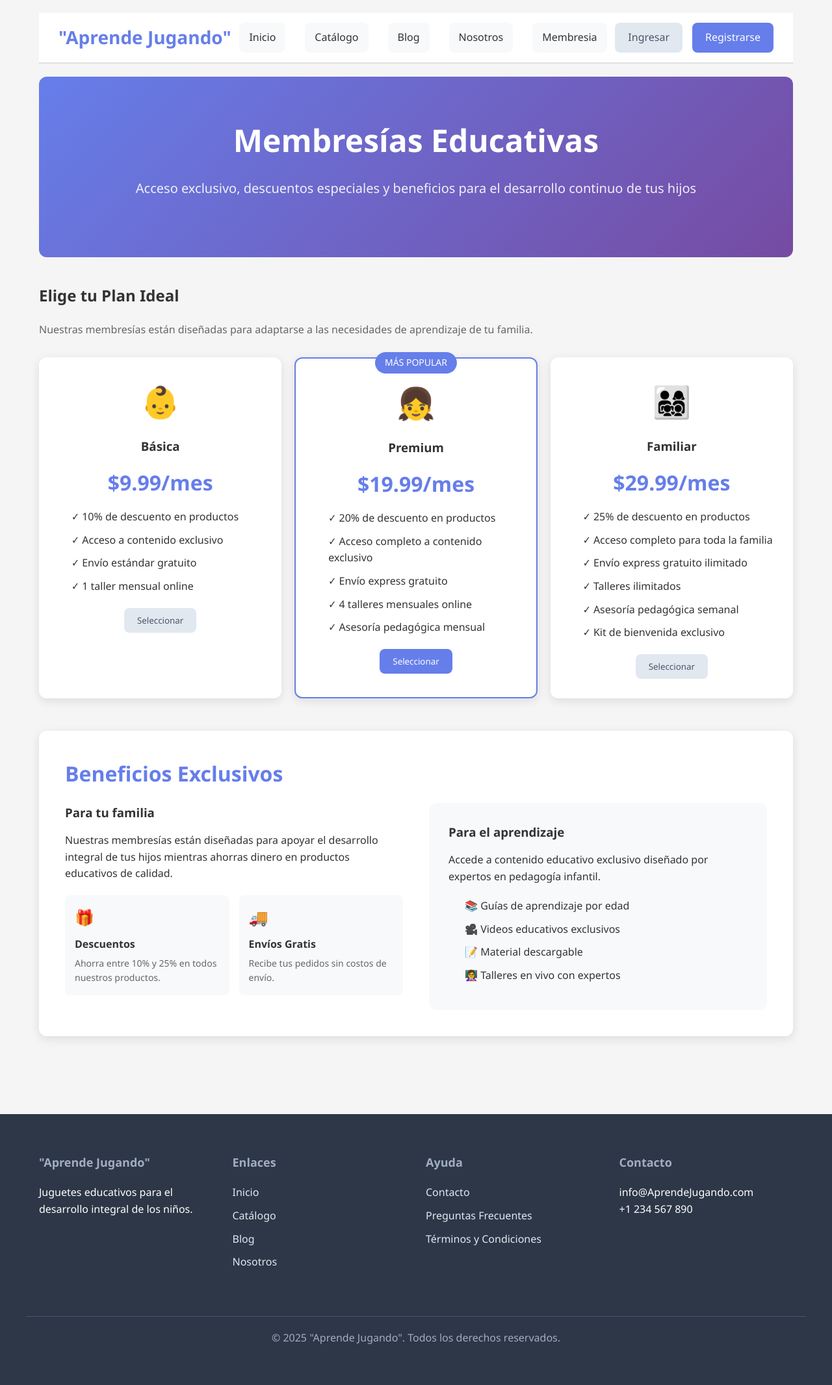
After one commit to Cazariny/Aprender_Jugando, a Django app: page /membresia/ in a window 1280 px wide. The commit adds this page. Shown: the whole page at 65% size. Run offline with Django 5.2, Linux system fonts and the light colour scheme.

Commit message:
Agregar pagina de membresias, fix blog

```diff
--- a/AprenderJugando/urls.py
+++ b/AprenderJugando/urls.py
@@ -20,18 +20,19 @@ from django.conf import settings
 from contenido import views
 from api import views as views_api
 from contenido.views import registro
-from api import views as api_views
 
 
 urlpatterns = [
-    path('admin/', admin.site.urls),
+     path('admin/', admin.site.urls),
     path('', views.home, name='home'),
     path('acerca/', views.about, name='acerca'),
     path('blog/', views_api.BlogCategory, name='Blog'),
     path('blog/<slug:slug>', views_api.BlogDetail, name='BlogDetail'),
-     path('login/', api_views.login, name='login'),
-    path('logout/', api_views.logout_view, name='logout'),
-    path('registro/', api_views.registro, name='registro'),
+    path('login/', views_api.login, name='login'),
+    path('login/', views_api.login, name='login'),
+    path('logout/', views_api.logout_view, name='logout'),
+    path('registro/', views_api.registro, name='registro'),
+    path('membresia/', views_api.membresia, name='membresia'),
     path('catalogo/', views_api.catalogo, name='catalogo'),
     path('producto/<int:producto_id>/', views_api.detalle_producto, name='detalle_producto'),
     path('agregar-al-carrito/<int:producto_id>/', views_api.agregar_al_carrito, name='agregar_al_carrito'),
--- a/api/models.py
+++ b/api/models.py
@@ -4,8 +4,7 @@ from django.db import models
 class UsuarioPersonalizado(AbstractUser):
     OPCIONES_MEMBRESIA = [
         ('regular', 'Usuario regular'),
-        ('teacher', 'Docente'),
-        ('institution', 'Institución educativa'),
+        ('premium', 'Usuario Premium'),
     ]
 
     tipo_membresia = models.CharField(
--- a/api/views.py
+++ b/api/views.py
@@ -46,9 +46,16 @@ def BlogCategory(request):
     return render(request, "blog/blog.html", context)
 
 
+
 def BlogDetail(request, slug):
     # Obtener el post publicado o mostrar 404 si no existe o no está publicado
     post = get_object_or_404(BlogPost, slug=slug, es_publicado=True)
+
+    # Verificar si el usuario no es premium
+    if not request.user.is_authenticated or not request.user.tipo_Membresia == 'premium':
+        # Agregar un mensaje y redirigir al blog.
+        messages.info(request, 'Este contenido es solo para miembros premium. Por favor, inicia sesión o actualiza tu membresía para verlo.')
+        return redirect('Blog')
 
     # Incrementar el contador de vistas
     BlogPost.objects.filter(pk=post.pk).update(vistas=F('vistas') + 1)
@@ -310,3 +317,7 @@ def checkout(request):
     }
 
     return render(request, 'carrito/checkout.html', context)
+
+
+def membresia(request):
+    return render(request, "membresia/membresia.html")
--- /dev/null
+++ b/contenido/templates/membresia/membresia.html
@@ -0,0 +1,98 @@
+{% extends 'base.html' %}
+
+{% block title %}Blog - "Aprende Jugando"{% endblock %}
+
+{% block content %}
+<div class="hero-banner" style="margin-bottom: 40px;">
+            <h1 class="hero-title">Membresías Educativas</h1>
+            <p class="hero-subtitle">Acceso exclusivo, descuentos especiales y beneficios para el desarrollo continuo de tus hijos</p>
+        </div>
+
+        <!-- Membership Plans -->
+        <div style="margin-bottom: 50px;">
+            <h2 style="margin-bottom: 20px;">Elige tu Plan Ideal</h2>
+            <p style="margin-bottom: 30px; color: #666;">Nuestras membresías están diseñadas para adaptarse a las necesidades de aprendizaje de tu familia.</p>
+
+            <div class="quick-access" style="grid-template-columns: repeat(3, 1fr);">
+                <div class="quick-card" style="cursor: default;">
+                    <div class="quick-icon">👶</div>
+                    <h3 style="margin-bottom: 15px;">Básica</h3>
+                    <div style="font-size: 32px; font-weight: bold; color: #667eea; margin-bottom: 15px;">$9.99/mes</div>
+                    <ul style="text-align: left; list-style: none; margin-bottom: 20px;">
+                        <li style="margin-bottom: 10px; padding-left: 20px; position: relative;">✓ 10% de descuento en productos</li>
+                        <li style="margin-bottom: 10px; padding-left: 20px; position: relative;">✓ Acceso a contenido exclusivo</li>
+                        <li style="margin-bottom: 10px; padding-left: 20px; position: relative;">✓ Envío estándar gratuito</li>
+                        <li style="margin-bottom: 10px; padding-left: 20px; position: relative;">✓ 1 taller mensual online</li>
+                    </ul>
+                    <button class="btn btn-secondary">Seleccionar</button>
+                </div>
+
+                <div class="quick-card" style="cursor: default; border: 2px solid #667eea; position: relative;">
+                    <div style="position: absolute; top: -10px; left: 50%; transform: translateX(-50%); background: #667eea; color: white; padding: 5px 15px; border-radius: 20px; font-size: 14px;">MÁS POPULAR</div>
+                    <div class="quick-icon">👧</div>
+                    <h3 style="margin-bottom: 15px;">Premium</h3>
+                    <div style="font-size: 32px; font-weight: bold; color: #667eea; margin-bottom: 15px;">$19.99/mes</div>
+                    <ul style="text-align: left; list-style: none; margin-bottom: 20px;">
+                        <li style="margin-bottom: 10px; padding-left: 20px; position: relative;">✓ 20% de descuento en productos</li>
+                        <li style="margin-bottom: 10px; padding-left: 20px; position: relative;">✓ Acceso completo a contenido exclusivo</li>
+                        <li style="margin-bottom: 10px; padding-left: 20px; position: relative;">✓ Envío express gratuito</li>
+                        <li style="margin-bottom: 10px; padding-left: 20px; position: relative;">✓ 4 talleres mensuales online</li>
+                        <li style="margin-bottom: 10px; padding-left: 20px; position: relative;">✓ Asesoría pedagógica mensual</li>
+                    </ul>
+                    <button class="btn btn-primary">Seleccionar</button>
+                </div>
+
+                <div class="quick-card" style="cursor: default;">
+                    <div class="quick-icon">👨‍👩‍👧‍👦</div>
+                    <h3 style="margin-bottom: 15px;">Familiar</h3>
+                    <div style="font-size: 32px; font-weight: bold; color: #667eea; margin-bottom: 15px;">$29.99/mes</div>
+                    <ul style="text-align: left; list-style: none; margin-bottom: 20px;">
+                        <li style="margin-bottom: 10px; padding-left: 20px; position: relative;">✓ 25% de descuento en productos</li>
+                        <li style="margin-bottom: 10px; padding-left: 20px; position: relative;">✓ Acceso completo para toda la familia</li>
+                        <li style="margin-bottom: 10px; padding-left: 20px; position: relative;">✓ Envío express gratuito ilimitado</li>
+                        <li style="margin-bottom: 10px; padding-left: 20px; position: relative;">✓ Talleres ilimitados</li>
+                        <li style="margin-bottom: 10px; padding-left: 20px; position: relative;">✓ Asesoría pedagógica semanal</li>
+                        <li style="margin-bottom: 10px; padding-left: 20px; position: relative;">✓ Kit de bienvenida exclusivo</li>
+                    </ul>
+                    <button class="btn btn-secondary">Seleccionar</button>
+                </div>
+            </div>
+        </div>
+
+        <!-- Benefits Section -->
+        <div class="about-section" style="margin-bottom: 40px;">
+            <h2 class="about-title">Beneficios Exclusivos</h2>
+            <div class="about-content">
+                <div>
+                    <h3 style="margin-bottom: 15px;">Para tu familia</h3>
+                    <p style="line-height: 1.6; margin-bottom: 20px;">Nuestras membresías están diseñadas para apoyar el desarrollo integral de tus hijos mientras ahorras dinero en productos educativos de calidad.</p>
+
+                    <div style="display: flex; gap: 15px; margin-bottom: 20px;">
+                        <div style="flex: 1; background: #f8f9fa; padding: 15px; border-radius: 8px;">
+                            <div style="font-size: 24px; margin-bottom: 10px;">🎁</div>
+                            <h4 style="margin-bottom: 5px;">Descuentos</h4>
+                            <p style="font-size: 14px; color: #666;">Ahorra entre 10% y 25% en todos nuestros productos.</p>
+                        </div>
+                        <div style="flex: 1; background: #f8f9fa; padding: 15px; border-radius: 8px;">
+                            <div style="font-size: 24px; margin-bottom: 10px;">🚚</div>
+                            <h4 style="margin-bottom: 5px;">Envíos Gratis</h4>
+                            <p style="font-size: 14px; color: #666;">Recibe tus pedidos sin costos de envío.</p>
+                        </div>
+                    </div>
+                </div>
+
+                <div class="about-mission">
+                    <h3 style="margin-bottom: 15px;">Para el aprendizaje</h3>
+                    <p style="line-height: 1.6; margin-bottom: 20px;">Accede a contenido educativo exclusivo diseñado por expertos en pedagogía infantil.</p>
+
+                    <ul style="list-style: none;">
+                        <li style="margin-bottom: 10px; padding-left: 25px; position: relative;">📚 Guías de aprendizaje por edad</li>
+                        <li style="margin-bottom: 10px; padding-left: 25px; position: relative;">🎥 Videos educativos exclusivos</li>
+                        <li style="margin-bottom: 10px; padding-left: 25px; position: relative;">📝 Material descargable</li>
+                        <li style="margin-bottom: 10px; padding-left: 25px; position: relative;">👩‍🏫 Talleres en vivo con expertos</li>
+                    </ul>
+                </div>
+            </div>
+        </div>
+
+{% endblock %}
--- a/contenido/templates/partials/_header.html
+++ b/contenido/templates/partials/_header.html
@@ -3,10 +3,9 @@
     <nav class="nav-menu">
         <a href="{% url "home" %}" class="nav-item {% if request.resolver_match.url_name == 'home' %}active{% endif %}">Inicio</a>
         <a href="{% url "catalogo" %}" class="nav-item {% if request.resolver_match.url_name == 'catalog' %}active{% endif %}">Catálogo</a>
-        {% if user.is_authenticated and user.tipo_membresia != 'regular' %}
-            <a href="{% url "Blog" %}" class="nav-item {% if request.resolver_match.url_name == 'blog' %}active{% endif %}">Blog</a>
-         {% endif %}
+        <a href="{% url "Blog" %}" class="nav-item {% if request.resolver_match.url_name == 'blog' %}active{% endif %}">Blog</a>
         <a href="{% url "acerca" %}" class="nav-item {% if request.resolver_match.url_name == 'about' %}active{% endif %}">Nosotros</a>
+        <a href="{% url "membresia" %}" class="nav-item {% if request.resolver_match.url_name == 'about' %}active{% endif %}">Membresia</a>
     </nav>
     <div class="user-actions">
         {% if user.is_authenticated %}
--- a/contenido/templates/usuarios/registro.html
+++ b/contenido/templates/usuarios/registro.html
@@ -68,7 +68,7 @@
                     <div style="flex: 1;">
                         <input type="radio" id="teacher" name="tipo" value="docente">
                         <label for="teacher" style="display: block; padding: 15px; border: 2px solid #e0e0e0; border-radius: 8px; cursor: pointer;">
-                            <div style="font-weight: 600; margin-bottom: 5px;">Docente/Institución</div>
+                            <div style="font-weight: 600; margin-bottom: 5px;">Premium</div>
                             <div style="font-size: 14px; color: #666;">Acceso a descuentos especiales</div>
                         </label>
                     </div>
```
Also changed, not shown: contenido/templates/blog/blog.html (+87 -0 lines).
